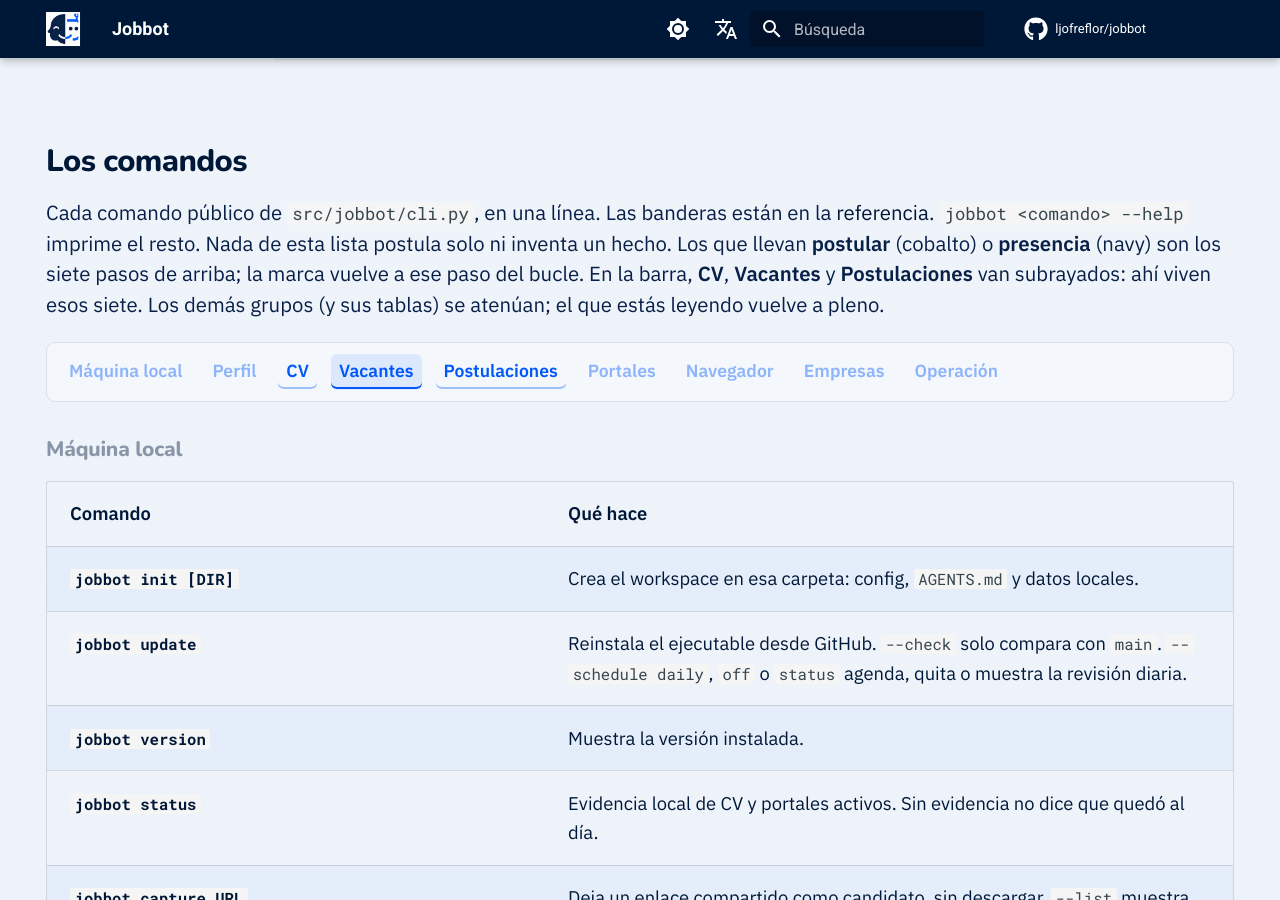
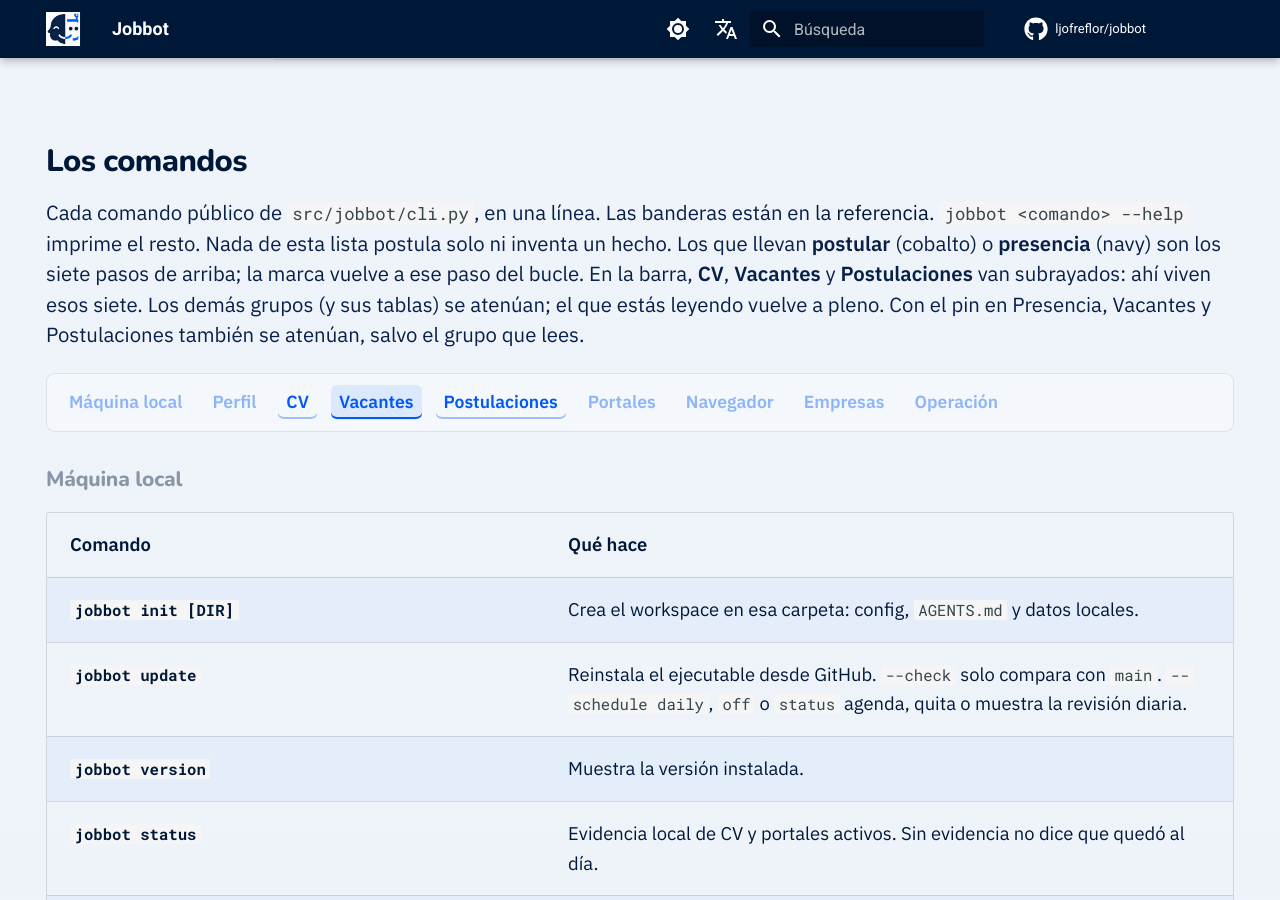
Before and after one commit to ljofreflor/jobbot, an MkDocs documentation site: the page built from docs/index.md, in a window 1280 px wide and 900 px high, scrolled down 9879 px. Built offline with MkDocs 1.6.1 and Material for MkDocs 9.7.7, drawn with Linux system fonts in a browser that asks for light colours; comment, search, counter and statistics services are not loaded.

```diff
--- a/docs/index.md
+++ b/docs/index.md
@@ -183,7 +183,7 @@ evidencia, y foco en Chile / Latam en búsquedas y roundups.
 
 Cada comando público de `src/jobbot/cli.py`, en una línea. Las banderas están en la
 [referencia](comandos.md). `jobbot <comando> --help` imprime el resto. Nada de esta
-lista postula solo ni inventa un hecho. Los que llevan **postular** (cobalto) o **presencia** (navy) son los siete pasos de arriba; la marca vuelve a ese paso del bucle. En la barra, **CV**, **Vacantes** y **Postulaciones** van subrayados: ahí viven esos siete. Los demás grupos (y sus tablas) se atenúan; el que estás leyendo vuelve a pleno.
+lista postula solo ni inventa un hecho. Los que llevan **postular** (cobalto) o **presencia** (navy) son los siete pasos de arriba; la marca vuelve a ese paso del bucle. En la barra, **CV**, **Vacantes** y **Postulaciones** van subrayados: ahí viven esos siete. Los demás grupos (y sus tablas) se atenúan; el que estás leyendo vuelve a pleno. Con el pin en Presencia, Vacantes y Postulaciones también se atenúan, salvo el grupo que lees.
 
 <nav class="jb-cmdnav" aria-label="Grupos de comandos. Tab cae en el grupo actual; las flechas mueven entre grupos" aria-keyshortcuts="ArrowLeft ArrowRight Home End">
   <a href="#cmd-maquina" aria-controls="cmd-maquina">Máquina local</a>
```
Also changed, not shown: docs/en/index.md (+1 -1 lines).
